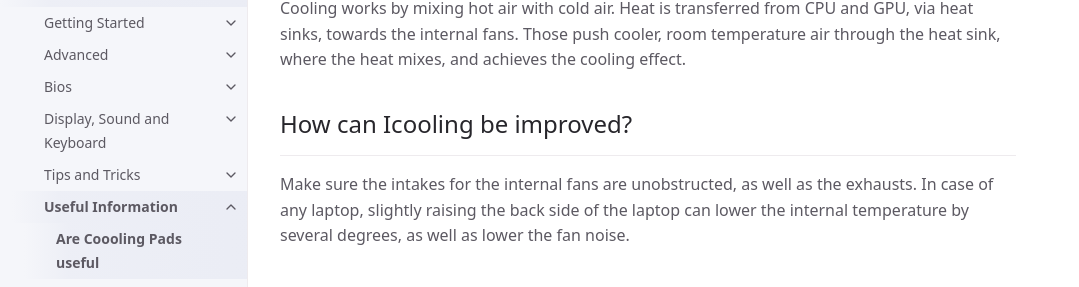
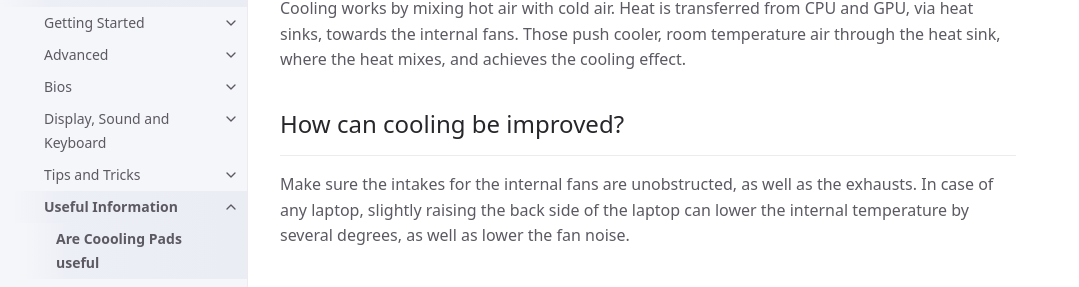
Before and after one commit to laptopwiki/laptopwiki.github.io, a Jekyll site: the page built from _guides/general/useful-information/cooling-pad.md, in a window 1280 px wide and 900 px high, scrolled down 332 px. Shown: the part 153-440 px from the top of the window, without its empty margins (0-1079 px from the left). Built offline with Jekyll 4.4.1, drawn with Linux system fonts in a browser that asks for light colours; cached includes are drawn as plain includes.

Commit message:
Update _guides/general/useful-information/cooling-pad.md
Co-authored-by: m164 <martin4x4@gmail.com>

```diff
--- a/_guides/general/useful-information/cooling-pad.md
+++ b/_guides/general/useful-information/cooling-pad.md
@@ -18,7 +18,7 @@ Do they help? sort of. Are they worth it? Not particularly since they do not sup
 
 Cooling works by mixing hot air with cold air. Heat is transferred from CPU and GPU, via heat sinks, towards the internal fans. Those push cooler, room temperature air through the heat sink, where the heat mixes, and achieves the cooling effect.
 
-## How can Icooling be improved?
+## How can cooling be improved?
 
 Make sure the intakes for the internal fans are unobstructed, as well as the exhausts. In case of any laptop, slightly raising the back side of the laptop can lower the internal temperature by several degrees, as well as lower the fan noise.
 
```
